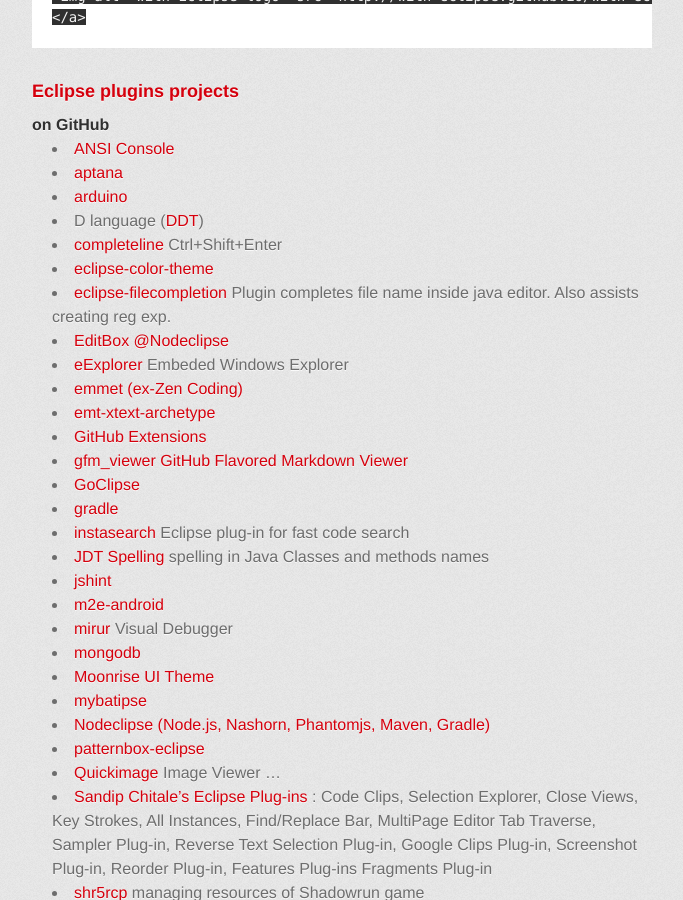
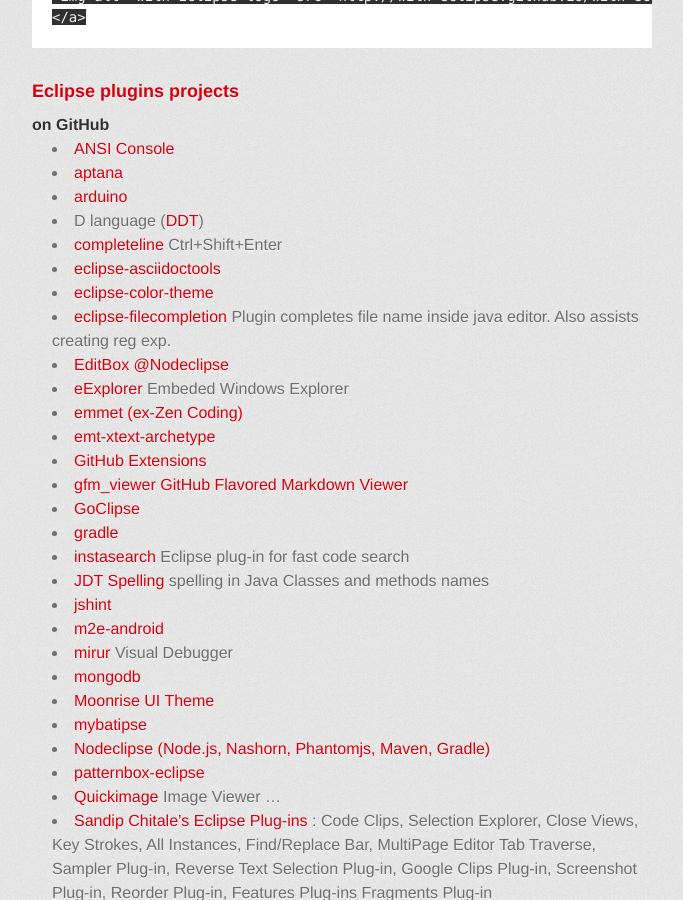
Before and after one commit to with-Eclipse/with-eclipse.github.io, a Jekyll site: the page built from index.md, in a window 1280 px wide and 900 px high, scrolled down 1991 px. Shown: the whole window, without its empty margins (298-981 px from the left). Built offline with Jekyll 4.4.1, drawn with Linux system fonts in a browser that asks for light colours; Markdown is read by kramdown in place of the engine named in the settings; comment, search, counter and statistics services are not loaded.

Commit message:
eclipse-asciidoctools
ref https://github.com/awltech/eclipse-asciidoctools/pull/4

```diff
--- a/index.md
+++ b/index.md
@@ -98,6 +98,7 @@ Just use code snippet below:
 - [arduino](https://github.com/jantje/arduino-eclipse-plugin)
 - D language ([DDT](https://github.com/bruno-medeiros/DDT))
 - [completeline](https://github.com/henri5/completeline) <kbd>Ctrl+Shift+Enter</kbd>
+- [eclipse-asciidoctools](https://github.com/awltech/eclipse-asciidoctools)
 - [eclipse-color-theme](https://github.com/eclipse-color-theme/eclipse-color-theme)
 - [eclipse-filecompletion](https://github.com/impetuouslab/eclipse-filecompletion) Plugin completes file name inside java editor. Also assists creating reg exp.
 - [EditBox @Nodeclipse](https://github.com/Nodeclipse/EditBox)
```
